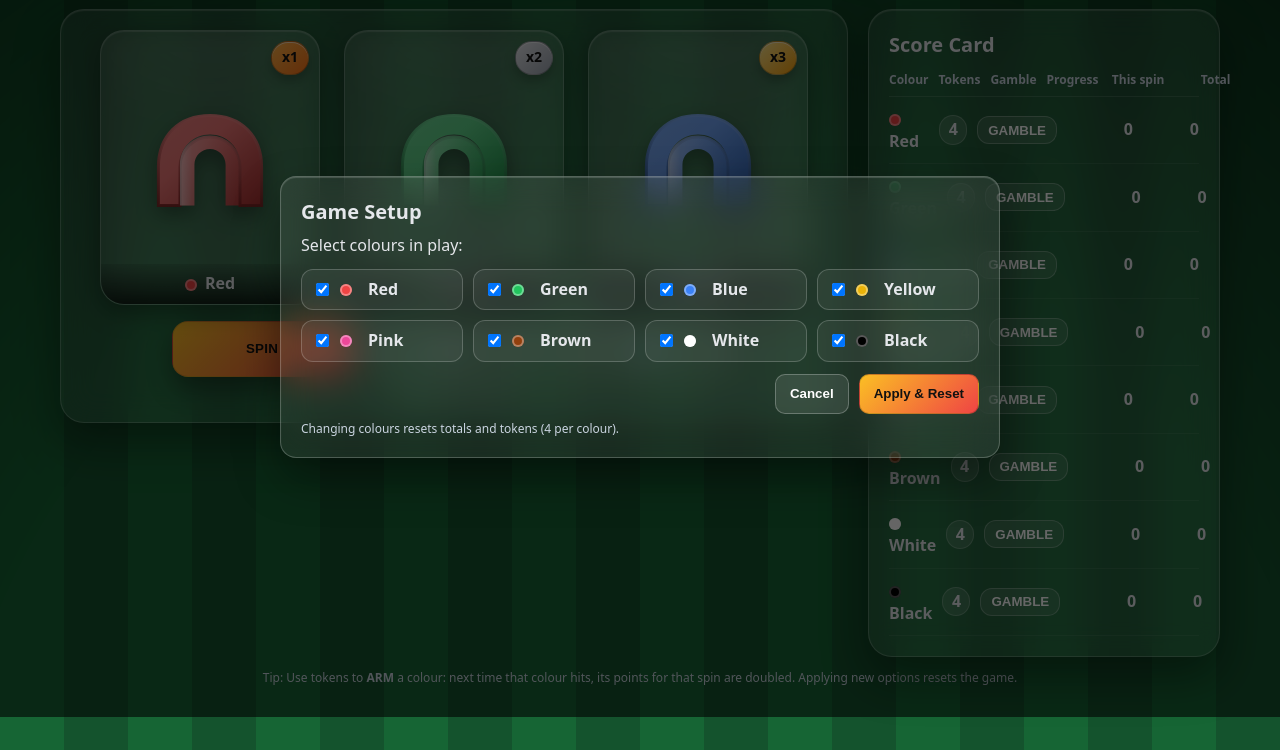
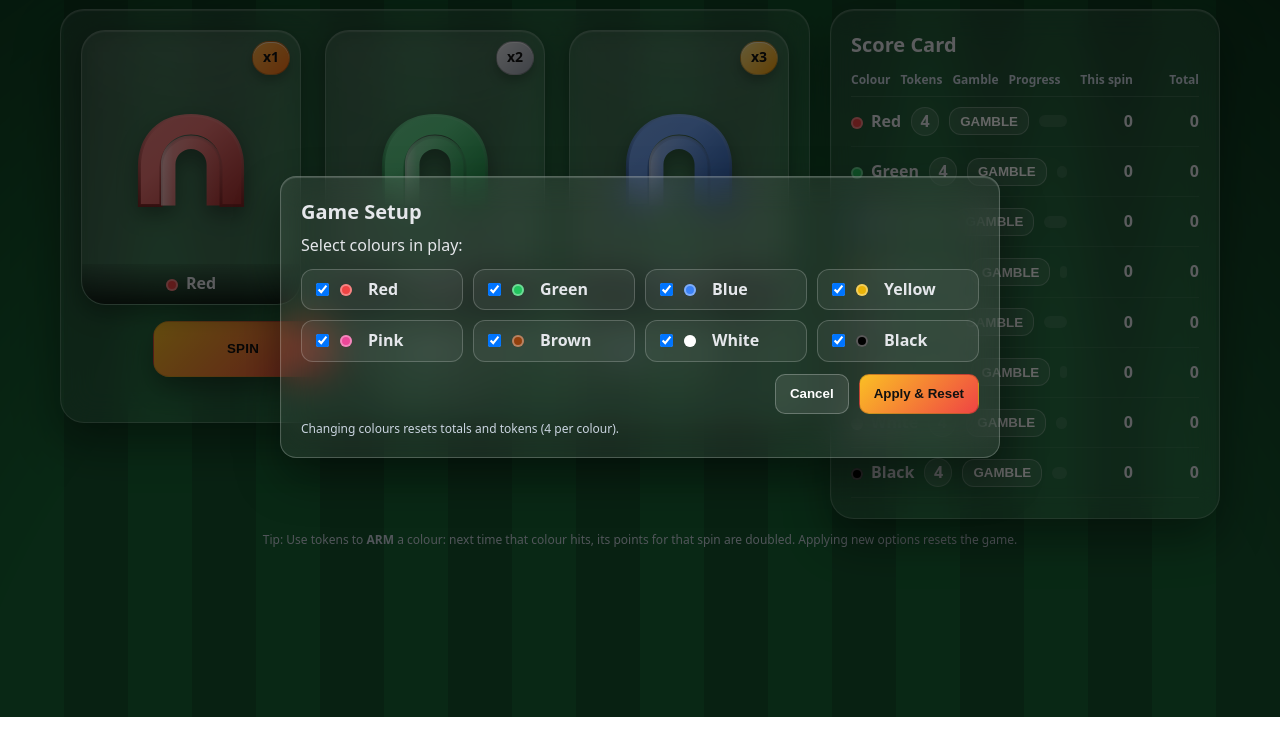
Before and after one commit to superawesomeme/goodgoing, a plain HTML site: page index.html in a window 1280 px wide. Shown: the part 83-833 px from the top of the page. After the commit the page ends 800 px from the top, so only its background shows below. Drawn offline with nearby package versions, Linux system fonts and the light colour scheme.

Commit message:
Update index.html

```diff
--- a/index.html
+++ b/index.html
@@ -114,6 +114,10 @@
       .reels{column-gap:12px}
       .btn{width:150px}
       .reel .slot svg{width:110px;height:110px}
+    }
+  /* 60/40 split for reels : scorecard at iPad+ */
+    @media (min-width:1024px){
+      .grid{grid-template-columns:3fr 2fr !important}
     }
   </style>
   <script defer src="https://cdn.jsdelivr.net/npm/canvas-confetti@1.9.3/dist/confetti.browser.min.js"></script>
```
